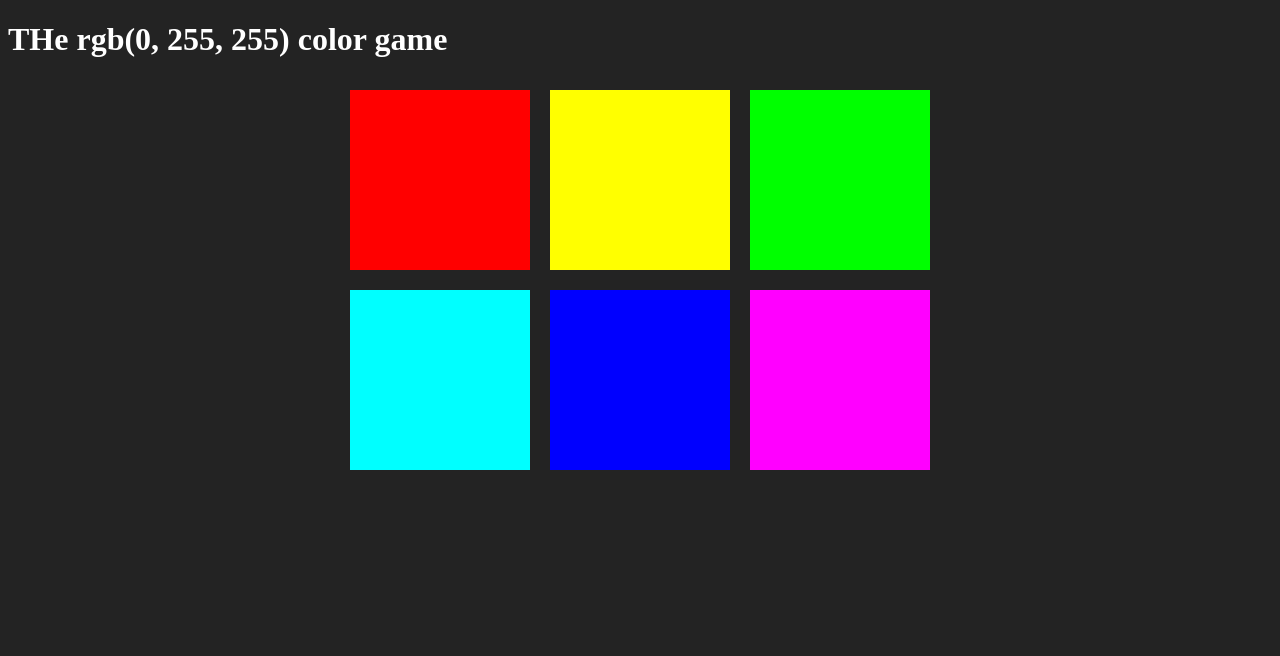
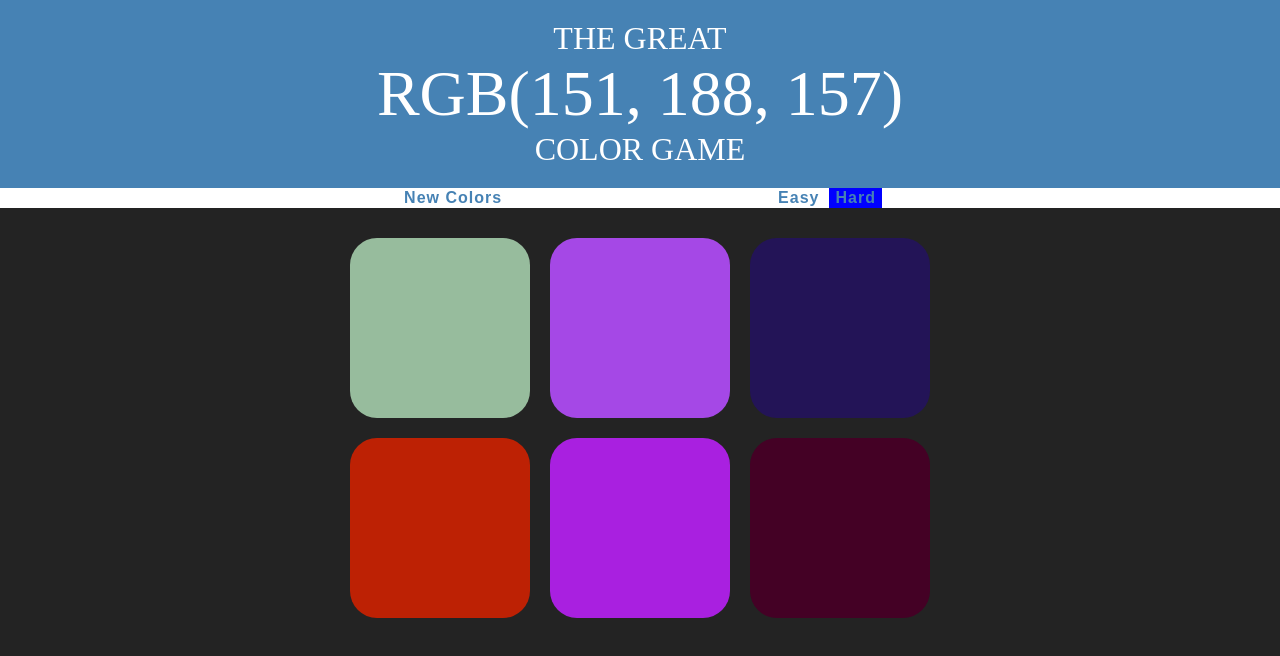
Before and after one commit to rahul7t/webPractice, a plain HTML site: page Color Game.html in a window 1280 px wide. Drawn offline with Linux system fonts and the light colour scheme.

Commit message:
Color game moditions with animation and transitions

```diff
--- a/Color Game.html
+++ b/Color Game.html
@@ -5,8 +5,17 @@
     <link rel="stylesheet" href="colorgame.css">
 </head>
 <body>
-    <h1>THe <span id="colorDisp">RGB</span> color game</h1>
-    <span id="message"></span>
+    <h1>The great
+        <br />
+        <span id="colorDisp">RGB</span>
+        <br/>
+    color game</h1>
+    <div id="stripe">
+        <button id = "reset">New Colors</button>
+        <span id="message"></span>
+        <button class="mode" >Easy</button>
+        <button class="mode selected" >Hard</button>
+    </div>
     <div id="container">
         <div class="square"></div>
         <div class="square"></div>
--- a/colorgame.css
+++ b/colorgame.css
@@ -1,5 +1,7 @@
 body{
     background-color: #232323;
+    margin: 0;
+    font-family: "Montserrat", "Avenir";
 }
 
 .square{
@@ -7,18 +9,62 @@ body{
     background-color: purple;
     padding-bottom: 30%;
     float: left;
-    margin: 1.66%
+    margin: 1.66%;
+    border-radius: 15%;
+    transition: background 0.6s;
+    -webkit-transition: background 0.6s;
+    -moz-transition: background 0.6s;
+
 }
 
 #container{
-    margin: 0 auto;
+    margin: 20px auto;
     max-width: 600px;
 }
 
 h1{
+    text-align: center;
     color: white;
+    background-color: steelblue;
+    margin: 0;
+    font-weight: normal;
+    text-transform: uppercase;
+    padding: 20px 0;
 }
 
-span{
+#colorDisp{
+    font-size: 200%;
+}
+#stripe{
+     background: white;
+     height: 30%;
+     text-align: center;
+}
+#message{
+    display: inline-block;
+    width: 20%;
+}
+
+.selected{
+    background-color: blue;
+}
+
+button{
+    border: none;
+    background: none;
+    text-transform: 100%;
+    height: 100%;
+    font-weight: 700;
+    color: steelblue;
+    letter-spacing: 1px;
+    font-size: inherit;
+    transition: all 0.3s;
+    -webkit-transition: all 0.6s;
+    -moz-transition: all 0.6s;
+    outline: none;
+}
+
+button:hover{
     color: white;
+    background-color: steelblue;
 }
--- a/colorgame.js
+++ b/colorgame.js
@@ -1,16 +1,89 @@
-var colors = [
-    "rgb(255, 0, 0)",
-    "rgb(255, 255, 0)",
-    "rgb(0, 255, 0)",
-    "rgb(0, 255, 255)",
-    "rgb(0, 0, 255)",
-    "rgb(255, 0, 255)",
-]
-
+// var colors = [
+//     "rgb(255, 0, 0)",
+//     "rgb(255, 255, 0)",
+//     "rgb(0, 255, 0)",
+//     "rgb(0, 255, 255)",
+//     "rgb(0, 0, 255)",
+//     "rgb(255, 0, 255)",
+// ]
+var numSquares = 6;
+var colors = generateRandomColors(numSquares);
 var squares = document.querySelectorAll(".square");
-var pickedColor = colors[3];
+var pickedColor = pickColor();
 var colorDisp = document.querySelector("#colorDisp");
 var messageDisp = document.querySelector("#message");
+var h1 = document.querySelector("h1");
+var resetButton = document.querySelector("#reset");
+var easyBtn = document.querySelector("#easyBtn");
+var hardBtn = document.querySelector("#hardBtn");
+var modeButtons = document.querySelectorAll(".mode");
+
+
+for(var i=0;i<modeButtons.length;i++){
+    modeButtons[i].addEventListener("click",function(){
+        modeButtons[0].classList.remove("selected");
+        modeButtons[1].classList.remove("selected");
+        this.classList.add("selected");
+        this.textContent === "Easy" ? numSquares = 3 : numSquares =  6;
+        reset();
+
+    });
+}
+
+function reset(){
+    colors = generateRandomColors(numSquares);
+    pickedColor = pickColor();
+    colorDisp.textContent = pickedColor;
+    resetButton.textContent="New Colors"
+    messageDisp.textContent ="";
+    for(var i=0;i<squares.length;i++){
+        if(colors[i]){
+            squares[i].style.display = "block";
+            squares[i].style.backgroundColor = colors[i];
+        }else{
+            squares[i].style.display = "none";
+        }
+    }
+    h1.style.backgroundColor= "steelblue";
+
+
+}
+
+// easyBtn.addEventListener("click",function(){
+//     hardBtn.classList.remove("selected");
+//     easyBtn.classList.add("selected");
+//     numSquares = 3;
+//     colors = generateRandomColors(numSquares);
+//     pickedColor = pickColor();
+//     colorDisp.textContent = pickedColor;
+//     for(var i = 0 ;i< squares.length;i++){
+//         if(colors[i]){
+//             squares[i].style.backgroundColor = colors[i];
+//         }
+//         else{
+//             squares[i].style.display = "none";
+//         }
+//     }
+// });
+
+// hardBtn.addEventListener("click",function(){
+//     hardBtn.classList.add("selected");
+//     easyBtn.classList.remove("selected");
+//     numSquares = 6;
+//     colors = generateRandomColors(numSquares);
+//     pickedColor = pickColor();
+//     colorDisp.textContent = pickedColor;
+//     for(var i = 0 ;i< squares.length;i++){
+//             squares[i].style.backgroundColor = colors[i];
+//             squares[i].style.display = "block";
+//     }
+// });
+
+resetButton.addEventListener("click",function(){
+    reset();
+});
+
+
 
 colorDisp.textContent = pickedColor;
 for(var i=0;i<squares.length;i++){
@@ -19,8 +92,10 @@ for(var i=0;i<squares.length;i++){
     squares[i].addEventListener("click",function(){
         var clickedColor = this.style.backgroundColor;
         if(clickedColor === pickedColor){
-            messageDisp.textContent ="Right";
+            messageDisp.textContent ="Correct!";
             changeColors(clickedColor);
+            h1.style.backgroundColor = pickedColor ;
+            resetButton.textContent="Play again?";
         }
         else{
             this.style.backgroundColor = "#232323"
@@ -34,3 +109,23 @@ function changeColors(color){
         squares[i].style.backgroundColor=color;
     }
 }
+
+function pickColor(){
+    var random = Math.floor(Math.random() * colors.length);
+    return colors[random];
+}
+
+function generateRandomColors(num){
+    var arr = [];
+        for(var i=0;i<num;i++){
+            arr.push(randomColor());
+        }
+    return arr;
+}
+
+function randomColor(){
+    var r = Math.floor(Math.random()*256);
+    var g = Math.floor(Math.random()*256);
+    var b = Math.floor(Math.random()*256);
+    return "rgb("+r+", "+g+", "+b+")";
+}
```
